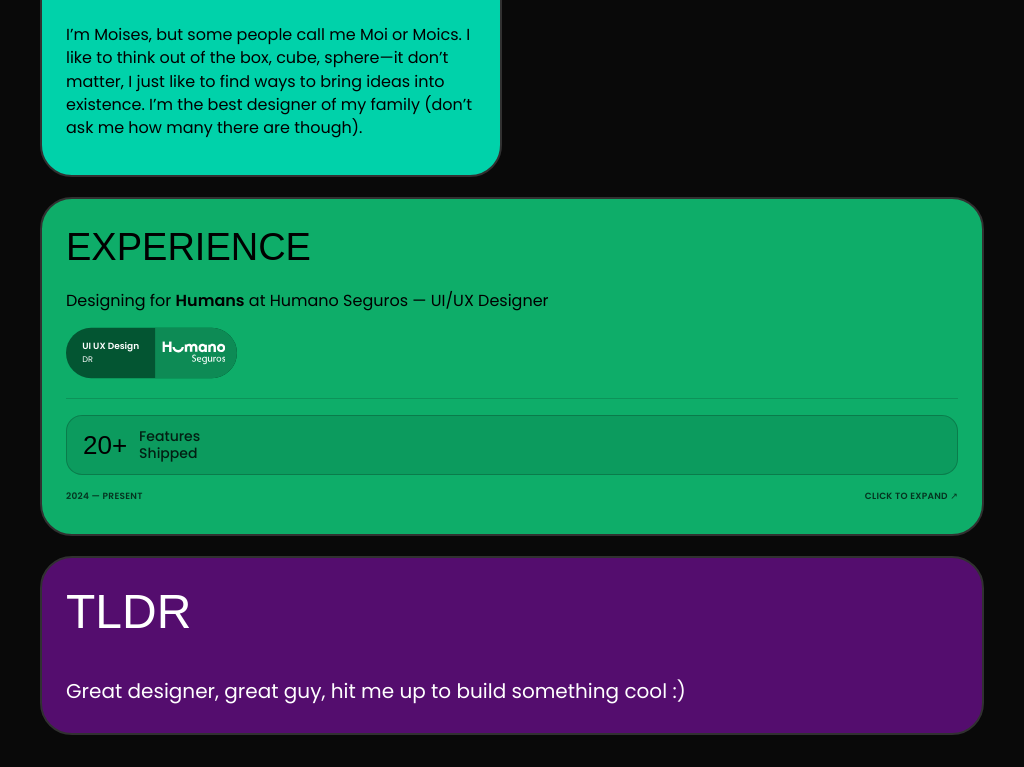
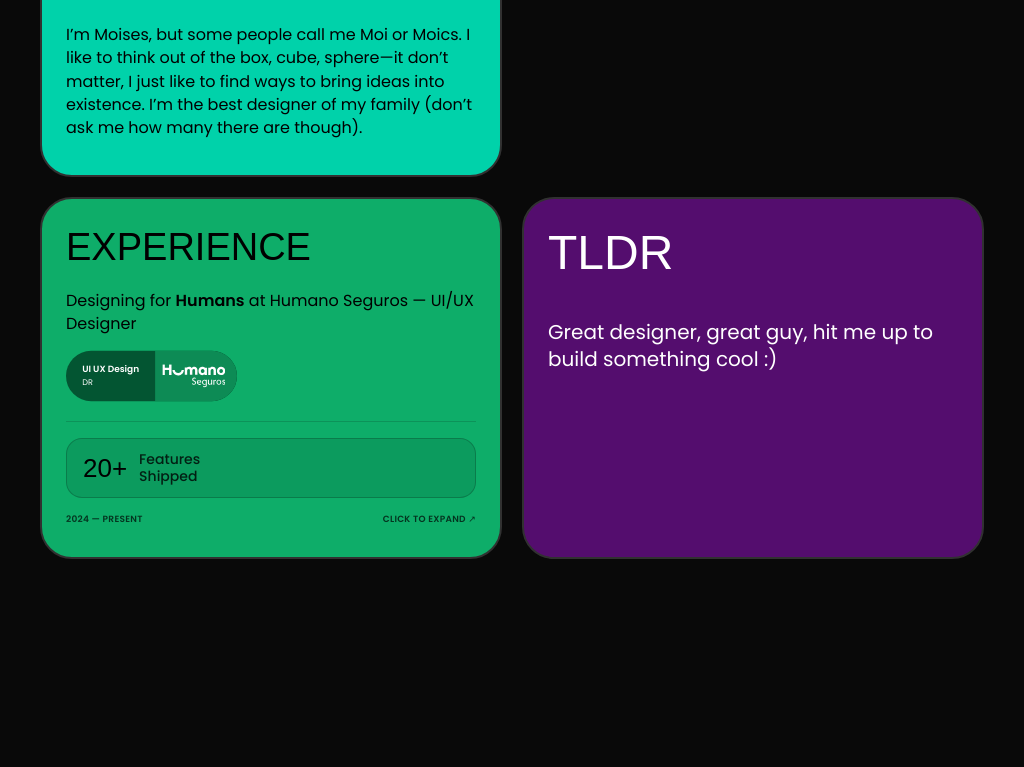
Before and after one commit to moicsrod/moics-portfolio, a React (Vite) app: page / in a window 1024 px wide. Shown: the part 887-1654 px from the top of the page. After the commit the page ends 1478 px from the top, so only its background shows below. Built offline with nearby package versions, Linux system fonts and the light colour scheme; a web font is replaced by a local one.

Commit message:
layout: true 2-column continuous flow with uniform 20px gap for tablets

```diff
--- a/src/index.css
+++ b/src/index.css
@@ -1608,7 +1608,7 @@ a:focus-visible,
 }
 
 /* ==========================================================================
-   RESPONSIVE: TABLET & PANTALLAS MEDIANAS (769px a 1160px: 2 COLUMNAS EQUILIBRADAS)
+   RESPONSIVE: TABLET & PANTALLAS MEDIANAS (769px a 1160px: 2 COLUMNAS CONTINUAS)
    ========================================================================== */
 
 @media (max-width: 1160px) and (min-width: 769px) {
@@ -1621,50 +1621,58 @@ a:focus-visible,
     max-width: 1000px !important;
   }
 
-  /* Grid estructurado en 2 columnas proporcionadas */
+  /* Contenedor principal de 2 columnas proporcionales */
   .bento-grid,
   .bento-grid-about,
   .bento-grid-experience {
-    display: grid !important;
-    grid-template-columns: 1fr 1fr !important;
+    display: flex !important;
+    flex-wrap: wrap !important;
+    flex-direction: row !important;
     width: 100% !important;
     gap: 20px !important;
-    align-items: start !important;
-  }
-
-  /* Columna izquierda: Work + About */
+    align-items: flex-start !important;
+    justify-content: space-between !important;
+  }
+
+  /* Columna 1 (Izquierda: WORK + ABOUT) -> 50% menos el gap */
   .primary-column,
   .bento-grid-about .primary-column,
   .bento-grid-experience .primary-column {
-    grid-column: 1 / 2 !important;
-    width: 100% !important;
-    max-width: 100% !important;
     display: flex !important;
     flex-direction: column !important;
+    width: calc(50% - 10px) !important;
+    max-width: calc(50% - 10px) !important;
     gap: 20px !important;
-  }
-
-  /* Columna derecha: Perfil + TLDR (fluyen continuos sin huecos) */
+    margin: 0 !important;
+  }
+
+  /* Columna 2 (Derecha: FOTO + MOISÉS) -> 50% menos el gap */
   .profile-column,
   .bento-grid-about .profile-column,
   .bento-grid-experience .profile-column {
-    grid-column: 2 / 3 !important;
-    width: 100% !important;
-    max-width: 100% !important;
     display: flex !important;
     flex-direction: column !important;
+    width: calc(50% - 10px) !important;
+    max-width: calc(50% - 10px) !important;
     gap: 20px !important;
-  }
-
-  /* Fila inferior para EXPERIENCE a ancho completo */
+    margin: 0 !important;
+  }
+
+  /* Columna 3 (EXPERIENCE + TLDR) -> Se divide en 2 bloques para fluir en 2 columnas */
   .secondary-column,
   .bento-grid-experience .secondary-column {
-    grid-column: 1 / -1 !important;
     display: flex !important;
-    flex-direction: column !important;
+    flex-direction: row !important;
     width: 100% !important;
     max-width: 100% !important;
     gap: 20px !important;
+    margin-top: 0 !important;
+  }
+
+  .secondary-column > .portfolio-card,
+  .bento-grid-experience .secondary-column > .portfolio-card {
+    width: calc(50% - 10px) !important;
+    max-width: calc(50% - 10px) !important;
   }
 
   .portfolio-card {
@@ -1680,7 +1688,7 @@ a:focus-visible,
     padding: 28px 24px !important;
   }
 
-  /* PROFILE CARD EN 2 COLUMNAS: Eliminar huecos artificiales */
+  /* PROFILE CARD EN 2 COLUMNAS */
   .profile-card {
     height: auto !important;
     min-height: 0 !important;
```
